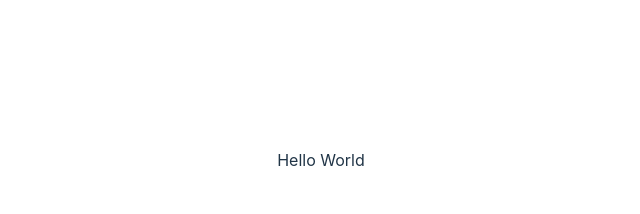
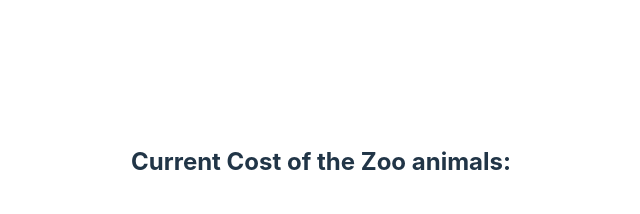
Before and after one commit to ThePinkBear/ZooSPACodeAssignment, a React (Vite) app in the folder ZooFrontend/: page / in a window 1280 px wide. Shown: the part 186-400 px from the top of the page, without its empty margins (319-959 px from the left). Built offline with nearby package versions, Linux system fonts and the light colour scheme; no server answers.

Commit message:
Add headline for page

```diff
--- a/ZooFrontend/src/App.jsx
+++ b/ZooFrontend/src/App.jsx
@@ -18,7 +18,7 @@ function App() {
 
   return (
     <>
-      <p>Hello World</p>
+      <h2>Current Cost of the Zoo animals:</h2>
       <h1>{cost}</h1>
       <ul>
         {animals.map((animal) => (
```
